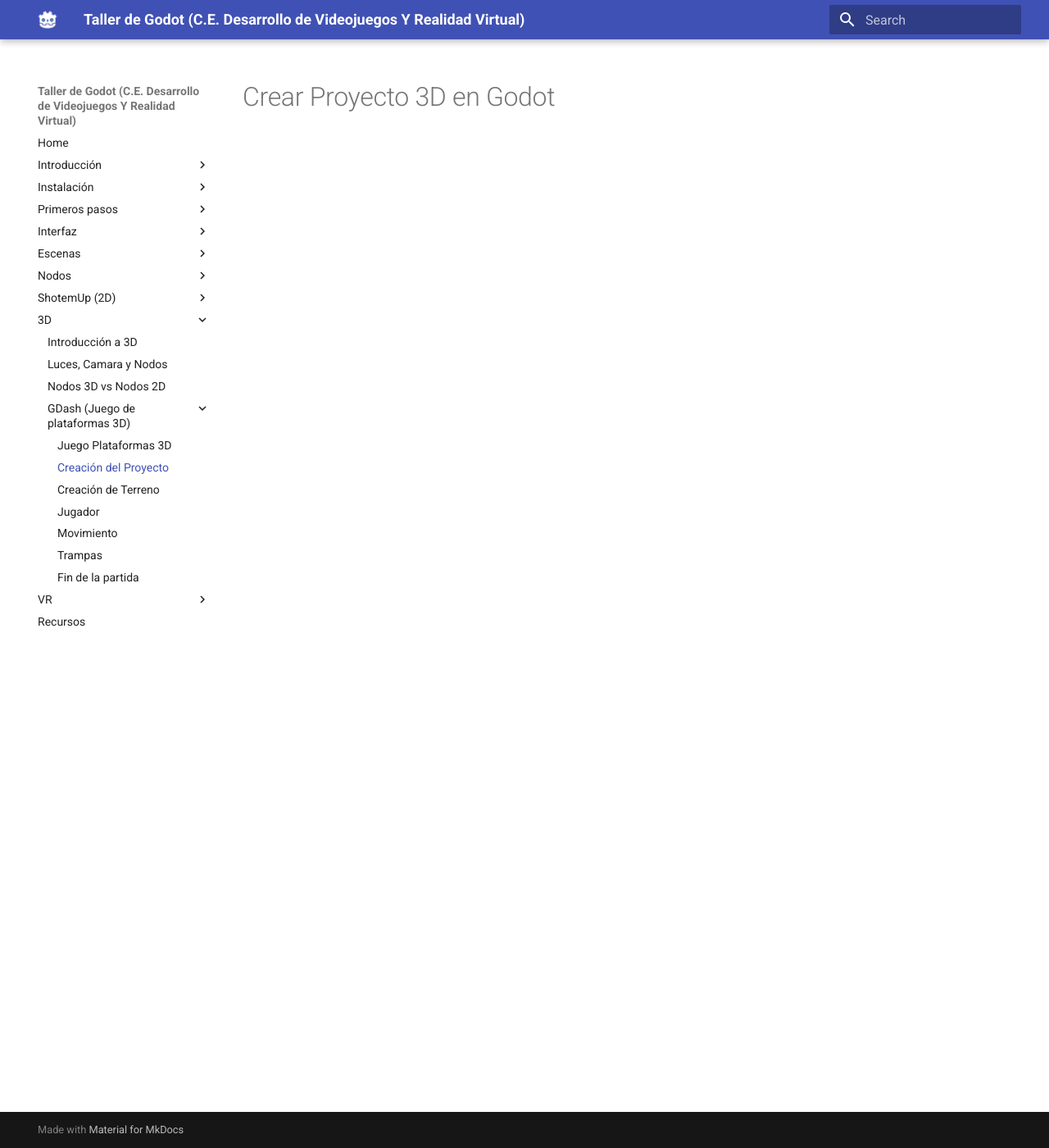
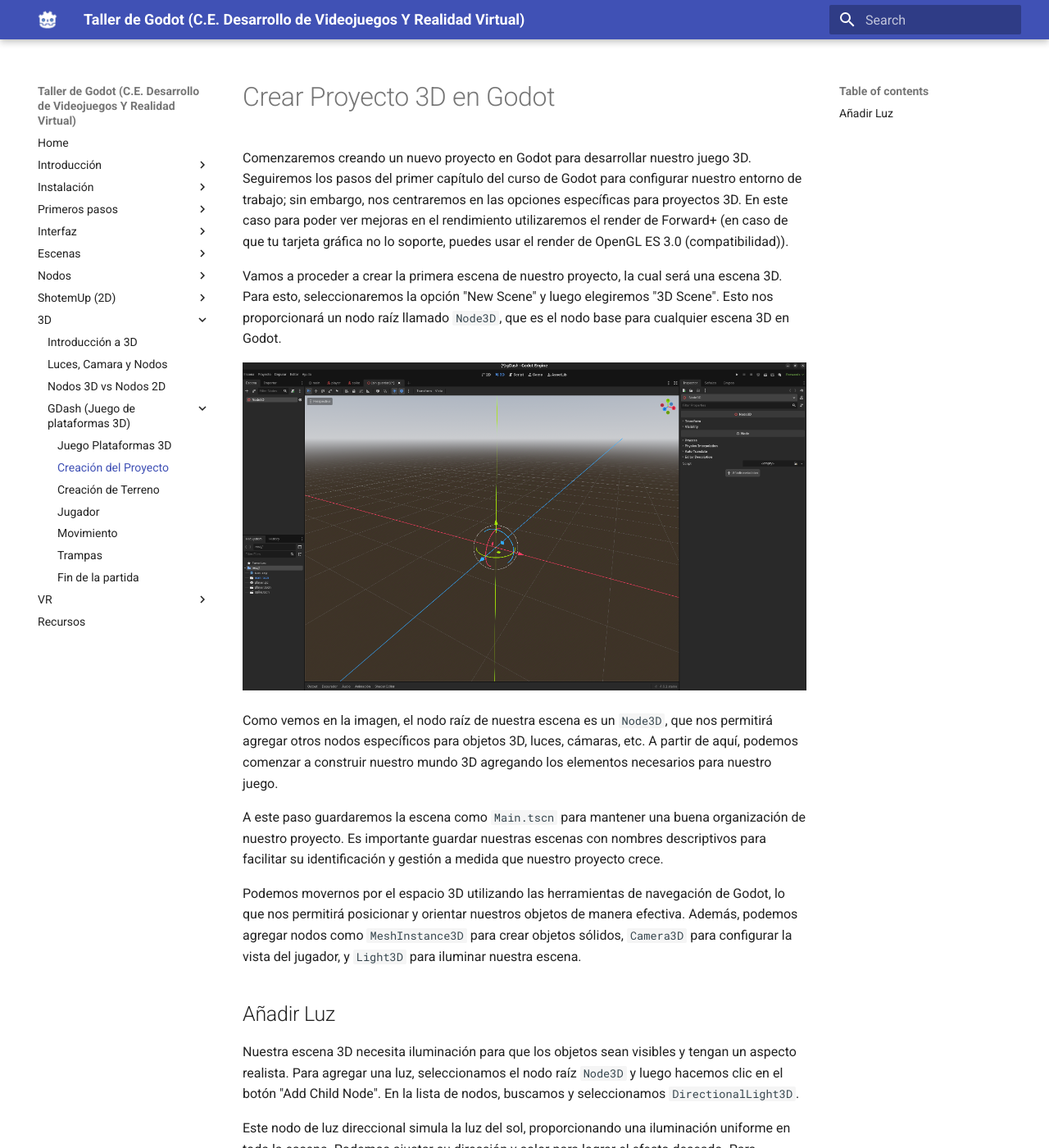
Before and after one commit to makeclassicgames/godotosc2025, an MkDocs documentation site: the page built from docs/create_project.md, in a window 1280 px wide and 1400 px high. Shown: the whole window at 82% size. Built offline with MkDocs 1.6.1 and Material for MkDocs 9.7.7, drawn with Linux system fonts in a browser that asks for light colours; some of the changed text lies outside the part shown.

````diff
--- a/docs/create_project.md
+++ b/docs/create_project.md
@@ -1 +1,23 @@
 # Crear Proyecto 3D en Godot
+
+Comenzaremos creando un nuevo proyecto en Godot para desarrollar nuestro juego 3D. Seguiremos los pasos del primer capítulo del curso de Godot para configurar nuestro entorno de trabajo; sin embargo, nos centraremos en las opciones específicas para proyectos 3D. En este caso para poder ver mejoras en el rendimiento utilizaremos el render de Forward+ (en caso de que tu tarjeta gráfica no lo soporte, puedes usar el render de OpenGL ES 3.0 (compatibilidad)).
+
+Vamos a proceder a crear la primera escena de nuestro proyecto, la cual será una escena 3D. Para esto, seleccionaremos la opción "New Scene" y luego elegiremos "3D Scene". Esto nos proporcionará un nodo raíz llamado ```Node3D```, que es el nodo base para cualquier escena 3D en Godot.
+
+![Crear nueva escena 3D](img/3dScene.png)
+
+Como vemos en la imagen, el nodo raíz de nuestra escena es un ```Node3D```, que nos permitirá agregar otros nodos específicos para objetos 3D, luces, cámaras, etc. A partir de aquí, podemos comenzar a construir nuestro mundo 3D agregando los elementos necesarios para nuestro juego.
+
+A este paso guardaremos la escena como ```Main.tscn``` para mantener una buena organización de nuestro proyecto. Es importante guardar nuestras escenas con nombres descriptivos para facilitar su identificación y gestión a medida que nuestro proyecto crece.
+
+Podemos movernos por el espacio 3D utilizando las herramientas de navegación de Godot, lo que nos permitirá posicionar y orientar nuestros objetos de manera efectiva. Además, podemos agregar nodos como ```MeshInstance3D``` para crear objetos sólidos, ```Camera3D``` para configurar la vista del jugador, y ```Light3D``` para iluminar nuestra escena.
+
+## Añadir Luz
+
+Nuestra escena 3D necesita iluminación para que los objetos sean visibles y tengan un aspecto realista. Para agregar una luz, seleccionamos el nodo raíz ```Node3D``` y luego hacemos clic en el botón "Add Child Node". En la lista de nodos, buscamos y seleccionamos ```DirectionalLight3D```.
+
+Este nodo de luz direccional simula la luz del sol, proporcionando una iluminación uniforme en toda la escena. Podemos ajustar su dirección y color para lograr el efecto deseado. Para cambiar la dirección de la luz, simplemente seleccionamos el nodo ```DirectionalLight3D``` y utilizamos las herramientas de rotación para orientarla correctamente. También podemos modificar la intensidad y el color de la luz para crear diferentes ambientes en nuestra escena.
+
+![Agregar luz direccional](img/dirLigth.png)
+
+Es importante que la luz, debe tener las sombras habilitadas para que los objetos en la escena proyecten sombras realistas, lo que mejora significativamente la apariencia visual de nuestro juego. Para habilitar las sombras, seleccionamos el nodo ```DirectionalLight3D``` y en el panel de propiedades, buscamos la sección de "Shadows" y activamos la opción "Enabled". Esto permitirá que los objetos en nuestra escena proyecten sombras basadas en la dirección de la luz, añadiendo profundidad y realismo a nuestro entorno 3D.
````
Also changed, not shown: docs/terrain.md (added, +22 -0 lines), docs/img/3dScene.png (added), docs/img/dirLigth.png (added), docs/img/terrain3d.png (added).
